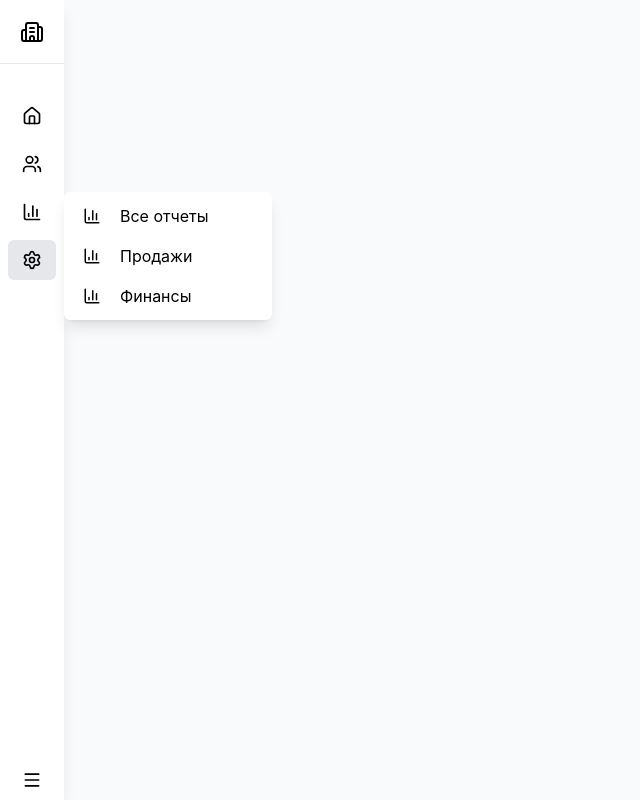
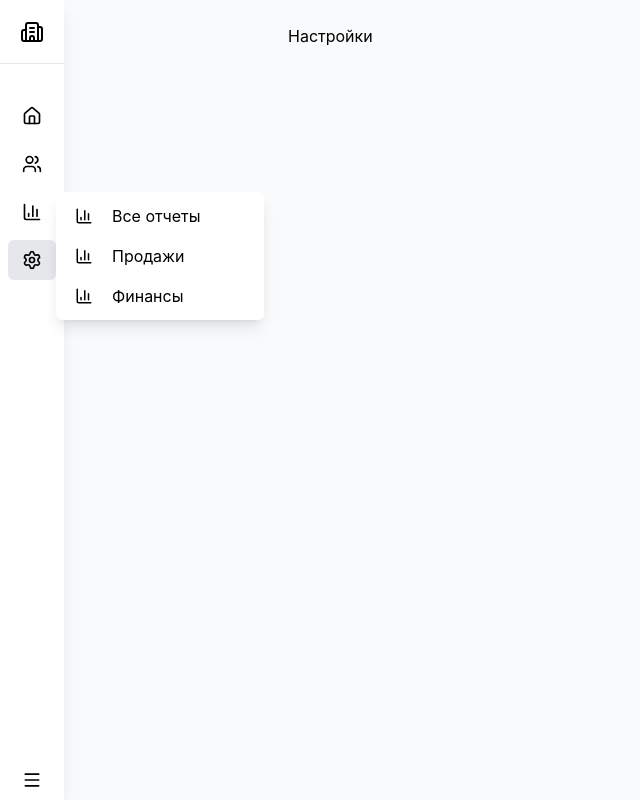
Before and after one commit to Burbitskaya/headless-menu, a React (Vite) app: page /settings in a window 1280 px wide. Both pictures are taken after a click on the button 32 px from the left and 212 px from the top of the page. Shown: the whole page, without its empty margins (0-640 px from the left). Built offline with nearby package versions, Linux system fonts and the light colour scheme.

Commit message:
rebuild dropdown

```diff
--- a/src/components/headless-menu/HeadlessMenu.tsx
+++ b/src/components/headless-menu/HeadlessMenu.tsx
@@ -1,4 +1,4 @@
-import { createContext, useContext, useId, useState } from "react";
+import { createContext, useContext, useEffect, useId, useState } from "react";
 import type { ReactNode } from "react";
 
 // CONTEXT
@@ -7,9 +7,13 @@ type HeadlessMenuContextValue = {
     setOpen: (open: boolean) => void;
     toggle: () => void;
     close: () => void;
+
     openedDropdownId: string | null;
     setOpenedDropdownId: (id: string | null) => void;
     toggleDropdown: (id: string) => void;
+
+    openDropdown: (id: string) => void;
+    closeDropdown: () => void;
 };
 
 const HeadlessMenuContext = createContext<HeadlessMenuContextValue | null>(null);
@@ -35,8 +39,18 @@ type HeadlessMenuProps = {
 function HeadlessMenuRoot({
   children,
 }: HeadlessMenuProps) {
-    const [open, setOpen] = useState(false);
-    const [openedDropdownId, setOpenedDropdownId] = useState<string | null>(null);
+  const [open, setOpenState] = useState(false);
+
+  const [openedDropdownId, setOpenedDropdownId] =
+    useState<string | null>(null);
+
+  const setOpen = (nextOpen: boolean) => {
+    setOpenState(nextOpen);
+
+    if (!nextOpen) {
+      setOpenedDropdownId(null);
+    }
+  };
 
   const toggle = () => {
     setOpen(!open);
@@ -52,6 +66,14 @@ function HeadlessMenuRoot({
     );
   };
 
+  const openDropdown = (id: string) => {
+    setOpenedDropdownId(id);
+  };
+
+  const closeDropdown = () => {
+    setOpenedDropdownId(null);
+  };
+
   return (
     <HeadlessMenuContext.Provider
       value={{
@@ -59,9 +81,12 @@ function HeadlessMenuRoot({
         setOpen,
         toggle,
         close,
+
         openedDropdownId,
         setOpenedDropdownId,
-                toggleDropdown
+        toggleDropdown,
+        openDropdown,
+        closeDropdown,
       }}
     >
       {children}
@@ -137,6 +162,7 @@ function Item({
 //DROPDOWN
 type DropdownContextValue = {
   id: string;
+  active: boolean;
 };
 
 const DropdownContext = createContext<DropdownContextValue | null>(null);
@@ -155,12 +181,33 @@ function useDropdownContext() {
 
 type DropdownProps = {
   id: string;
+  active?: boolean;
   children: ReactNode;
 };
 
-function Dropdown({ id, children }: DropdownProps) {
+function Dropdown({
+  id,
+  active = false,
+  children,
+}: DropdownProps) {
+  const {
+    open: menuOpen,
+    openDropdown,
+  } = useHeadlessMenuContext();
+
+  useEffect(() => {
+    if (menuOpen && active) {
+      openDropdown(id);
+    }
+  }, [menuOpen, active, id, openDropdown]);
+
   return (
-        <DropdownContext.Provider value={{ id }}>
+    <DropdownContext.Provider
+      value={{
+        id,
+        active,
+      }}
+    >
       {children}
     </DropdownContext.Provider>
   );
@@ -172,6 +219,8 @@ type DropdownTriggerProps = {
     open: boolean;
     menuOpen: boolean;
     toggle: () => void;
+    openDropdown: () => void;
+    closeDropdown: () => void;
   }) => ReactNode;
 };
 
@@ -184,19 +233,19 @@ function DropdownTrigger({
     open: menuOpen,
     openedDropdownId,
     toggleDropdown,
+    openDropdown,
+    closeDropdown,
   } = useHeadlessMenuContext();
 
   const dropdownOpen = openedDropdownId === id;
 
-    return (
-        <>
-            {children({
+  return children({
     open: dropdownOpen,
     menuOpen,
     toggle: () => toggleDropdown(id),
-            })}
-        </>
-    );
+    openDropdown: () => openDropdown(id),
+    closeDropdown,
+  });
 }
 
 type DropdownContentProps = {
--- a/src/components/sidebar/RouterSidebar.tsx
+++ b/src/components/sidebar/RouterSidebar.tsx
@@ -68,14 +68,13 @@ export function RouterSidebar() {
                   id="home"
                   active={pathname === "/"}
                 >
-                  {({ active, open, close }) => (
+                  {({ active, open }) => (
                     <NavItem
                       to="/"
                       label="Домой"
                       icon={<Home size={20} />}
                       open={open}
                       active={active}
-                      close={close}
                     />
                   )}
                 </HeadlessMenu.Item>
@@ -85,27 +84,27 @@ export function RouterSidebar() {
                   id="users"
                   active={pathname === "/users"}
                 >
-                  {({ active, open, close }) => (
+                  {({ active, open }) => (
                     <NavItem
                       to="/users"
                       label="Пользователи"
                       icon={<Users size={20} />}
                       open={open}
                       active={active}
-                      close={close}
                     />
                   )}
                 </HeadlessMenu.Item>
 
 
                 <div className="relative">
-                <HeadlessMenu.Dropdown id="reports">
+                  <HeadlessMenu.Dropdown id="reports"  active={pathname.startsWith("/reports")}>
 
                     <HeadlessMenu.DropdownTrigger>
                       {({
                         open: dropdownOpen,
                         menuOpen,
                         toggle,
+                        openDropdown,
                       }) => (
                         <button
                           type="button"
@@ -115,8 +114,8 @@ export function RouterSidebar() {
                             }
                           }}
                           onMouseEnter={() => {
-        if (!menuOpen && !dropdownOpen) {
-          toggle();
+                            if (!menuOpen) {
+                              openDropdown();
                             }
                           }}
                           className={`
@@ -125,8 +124,7 @@ export function RouterSidebar() {
                           rounded-md
                           px-1
                           hover:bg-gray-100
-                          ${
-                            pathname.startsWith("/reports")
+                          ${pathname.startsWith("/reports")
                               ? "bg-gray-200 font-semibold"
                               : ""
                             }
@@ -163,8 +161,8 @@ export function RouterSidebar() {
                           <div
                             className={
                               menuOpen
-                              ? "ml-4 flex flex-col gap-1"
-                              : "absolute left-full top-0 ml-2 w-52 rounded-md bg-white p-1 shadow-lg"
+                                ? "ml-4 mt-1 flex flex-col gap-1"
+                                : "absolute left-full top-0 w-52 rounded-md bg-white p-1 shadow-lg"
                             }
                           >
                             <SubNavItem
@@ -209,14 +207,13 @@ export function RouterSidebar() {
                   id="settings"
                   active={pathname === "/settings"}
                 >
-                  {({ active, open, close }) => (
+                  {({ active, open }) => (
                     <NavItem
                       to="/settings"
                       label="Настройки"
                       icon={<Settings size={20} />}
                       open={open}
                       active={active}
-                      close={close}
                     />
                   )}
                 </HeadlessMenu.Item>
@@ -277,7 +274,6 @@ type NavItemProps = {
   icon: ReactNode;
   open: boolean;
   active: boolean;
-  close: () => void;
 };
 
 function NavItem({
@@ -286,12 +282,10 @@ function NavItem({
   icon,
   open,
   active,
-  close,
 }: NavItemProps) {
   return (
     <NavLink
       to={to}
-      onClick={close}
       className={`
         flex h-10 items-center
         rounded-md
--- a/src/pages/SettingsPage.tsx
+++ b/src/pages/SettingsPage.tsx
@@ -1,3 +1,3 @@
  export function SettingsPage() {
-    return<></>;
+    return<>Настройки</>;
  }
```
Lines whose indentation alone changed are shown as unchanged.
